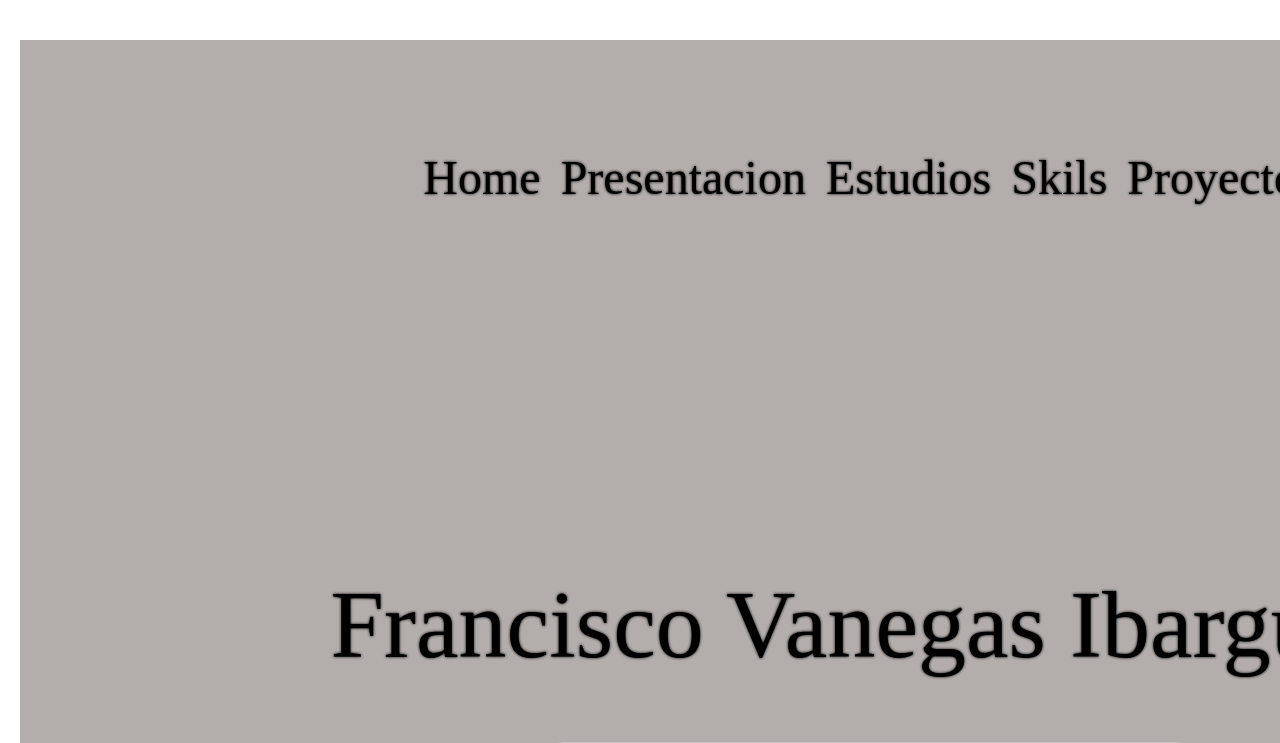
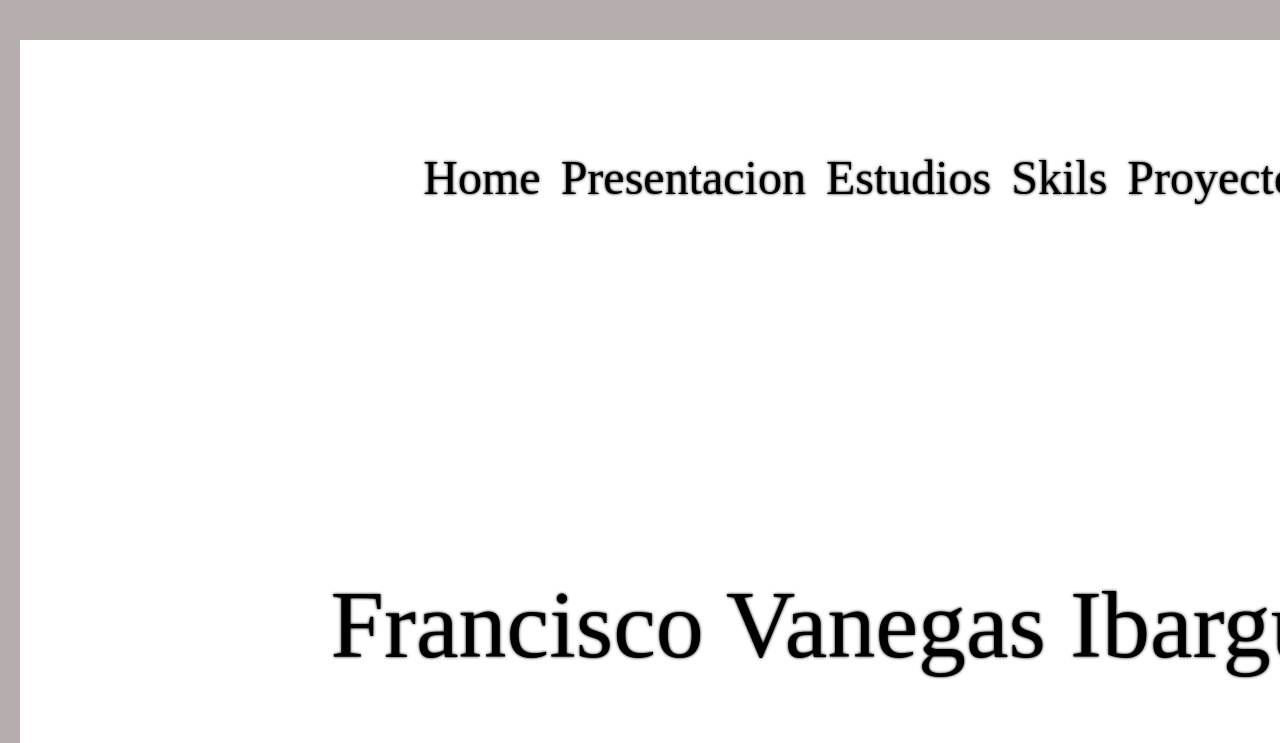
Before and after one commit to FranciscoDJVI/Javascript, a React (Create React App) app in the folder mifirstpage/: page / in a window 1280 px wide. Shown: the top 743 px of the page. Built offline with nearby package versions, Linux system fonts and the light colour scheme.

Commit message:
fix: change colors
Change colors principal-color and secondary-color

```diff
--- a/mifirstpage/src/index.css
+++ b/mifirstpage/src/index.css
@@ -1,6 +1,6 @@
 :root {
-  --principal-color: #ffffff;
-  --secondary-color: #b3adab;
+  --principal-color: #b5adab;
+  --secondary-color: #ffffff;
   --font-size-principal: 2rem;
   --font-size-secondary: 1rem;
   --margin-bottom-principal: 500px;
```
